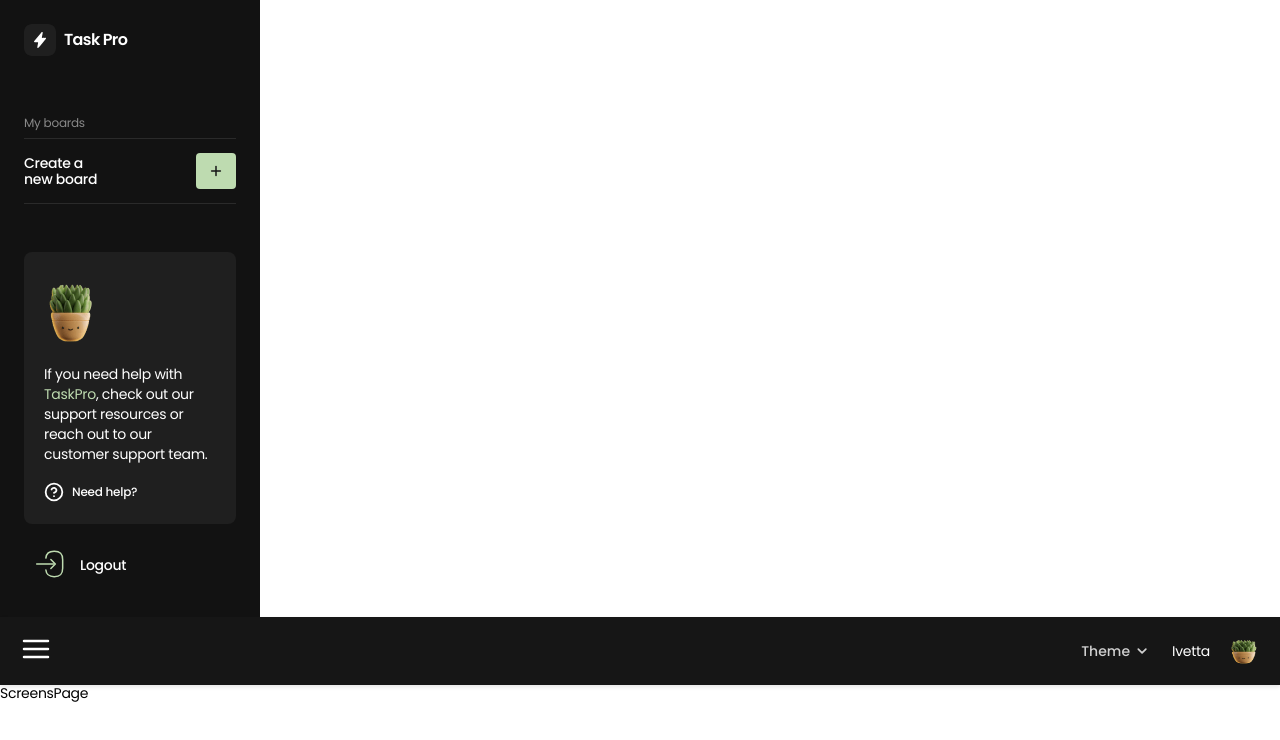
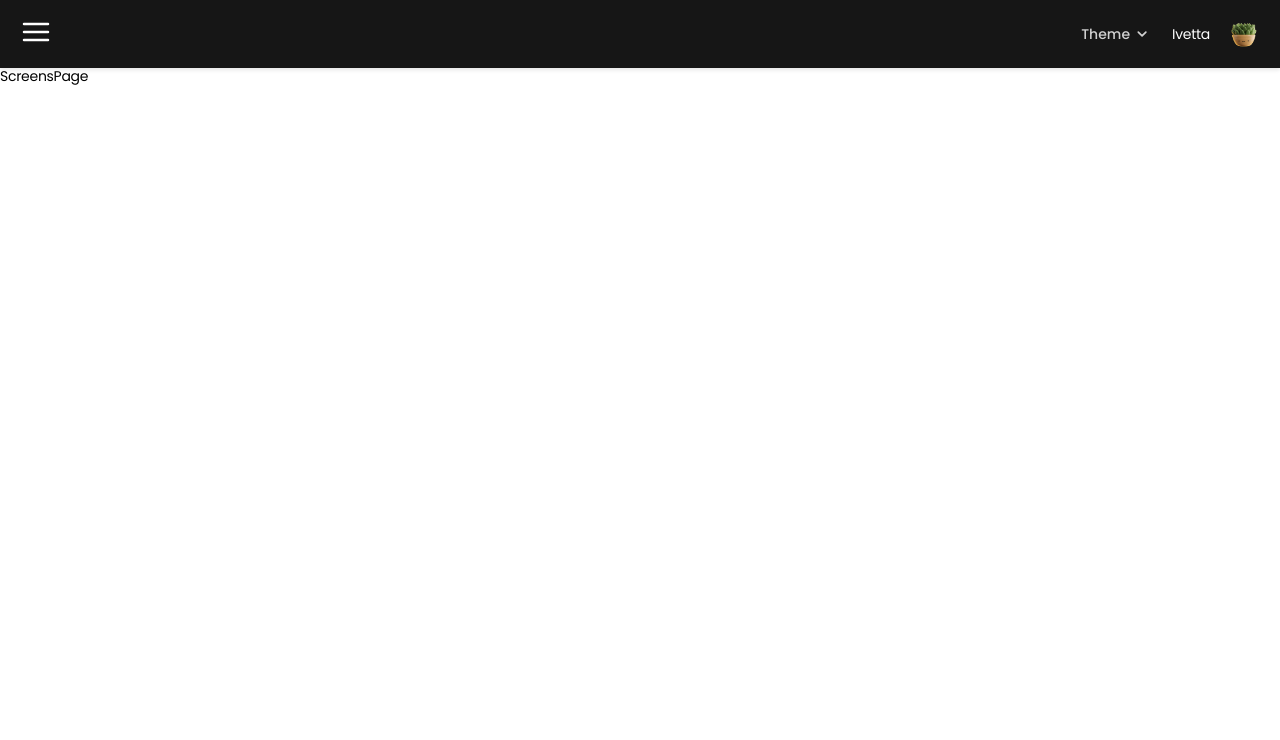
Before and after one commit to jackavryashnik/task-pro, a React (Vite) app: page /contacts in a window 1280 px wide. Shown: the top 740 px of the page. Built offline with nearby package versions, Linux system fonts and the light colour scheme.

Commit message:
home page

```diff
--- a/src/components/Sidebar/Sidebar.jsx
+++ b/src/components/Sidebar/Sidebar.jsx
@@ -4,12 +4,10 @@ import css from './Sidebar.module.css';
 import icon from '../../images/icons.svg';
 import CustomSupport from '../CustomSupport/CustomSupport';
 import BoardList from '../BoardList/BoardList';
-import clsx from 'clsx';
 
-export default function Sidebar({isHidden}) {
-
+export default function Sidebar() {
   return (
-    <div className={clsx([css.containerBackground, isHidden && css.hidden])}>
+    <div className={css.containerBackground}>
       <div className={css.container}>
         <LogoComponent />
 
@@ -22,9 +20,9 @@ export default function Sidebar({isHidden}) {
             </svg>
           </button>
         </div>
+        <BoardList />
       </div>
 
-      <BoardList />
       <div className={css.container}>
         <CustomSupport />
         <Logout />
--- a/src/components/Sidebar/Sidebar.module.css
+++ b/src/components/Sidebar/Sidebar.module.css
@@ -1,4 +1,7 @@
 .containerBackground {
+  display: flex;
+  flex-direction: column;
+  justify-content: space-between;
   max-width: 225px;
   background-color: var(--black);
 }
@@ -38,10 +41,6 @@
   background-color: var(--green-btn-hover);
 }
 
-.hidden {
-  display: none;
-}
-
 @media screen and (min-width: 768px) {
   .containerBackground {
     max-width: 260px;
--- a/src/pages/HomePage/HomePage.jsx
+++ b/src/pages/HomePage/HomePage.jsx
@@ -3,15 +3,25 @@ import Sidebar from '../../components/Sidebar/Sidebar';
 import ScreenPage from '../ScreensPage/ScreensPage';
 import css from './HomePage.module.css';
 import { useState } from 'react';
+import clsx from 'clsx';
 
 const HomePage = () => {
-  const [isHidden, setIsVisible] = useState(false);
+  const [isHidden, setIsHidden] = useState(true);
+
+  const toggleSidebar = () => {
+    setIsHidden(!isHidden);
+  };
 
   return (
     <div className={css.homePage}>
-      <Sidebar isHidden={isHidden} />
-      <div className={css.main}>
-        <Header isHidden={isHidden} setter={setIsVisible} />
+      <div className={clsx([css.sidebarWrapper, !isHidden && css.show])}>
+        <Sidebar isHidden={isHidden} className={css.sidebar} />
+      </div>
+      <div
+        className={clsx([css.main, !isHidden && css.showSidebar])}
+        onClick={toggleSidebar}
+      >
+        <Header isHidden={isHidden} setter={setIsHidden} />
         <ScreenPage />
       </div>
     </div>
--- a/src/pages/HomePage/HomePage.module.css
+++ b/src/pages/HomePage/HomePage.module.css
@@ -0,0 +1,44 @@
+.homePage {
+  display: flex;
+  position: relative;
+}
+
+.sidebarWrapper {
+  display: flex;
+}
+
+.main {
+  flex: 1;
+}
+
+@media (max-width: 1440px) {
+  .sidebarWrapper {
+    position: fixed;
+    top: 0;
+    left: 0;
+    height: 100%;
+    z-index: 1000;
+    transition: transform 0.3s ease;
+    transform: translateX(-100%);
+  }
+
+  .sidebarWrapper.show {
+    transform: translateX(0);
+  }
+
+  .main::before {
+    content: '';
+    position: fixed;
+    top: 0;
+    left: 0;
+    height: 100%;
+    width: 100%;
+    background: rgba(0, 0, 0, 0.5);
+    z-index: 999;
+    display: none;
+  }
+
+  .main.showSidebar::before {
+    display: block;
+  }
+}
```
